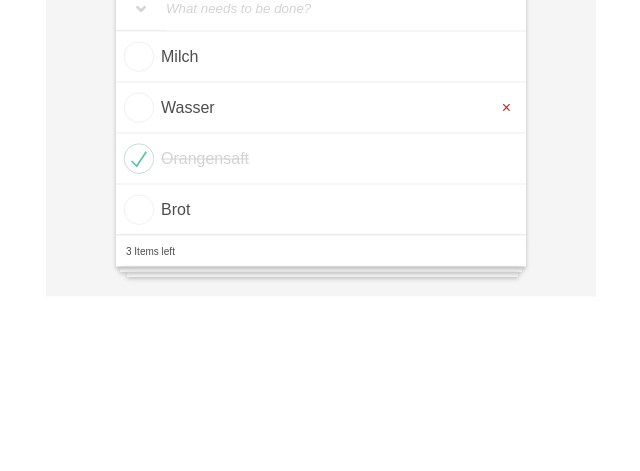
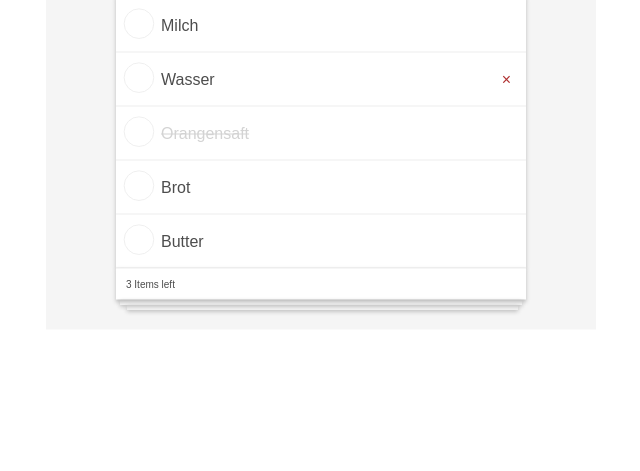
Before and after one commit to muhamed91/todo, a plain HTML site: page index.html in a window 1280 px wide. Shown: the part 329-800 px from the top of the page, without its empty margins (319-959 px from the left). Drawn offline with Linux system fonts and the light colour scheme.

Commit message:
Add new CSS classes and the done Function with Checkboxes

```diff
--- a/index.html
+++ b/index.html
@@ -10,7 +10,6 @@
         crossorigin="anonymous">
     <title>Todos - Projekt</title>
 </head>
-
 <body>
     <div class="main-wrapper">
       <h1>todos</h1>
@@ -19,23 +18,21 @@
                 <i class="fas fa-angle-down arrow-down"></i>
                 <input type="text" placeholder="What needs to be done?">
             </div>
-            <ul class="todo-list-items">
-                <li><svg xmlns="http://www.w3.org/2000/svg" width="40" height="40" viewBox="-10 -18 100 135">
-                        <circle cx="50" cy="50" r="50" fill="none" stroke="#ededed" stroke-width="3" /></svg>
+                <ul class="todo-list">
+                    <li><input type="checkbox">
                         Milch</li>
-                <li><svg xmlns="http://www.w3.org/2000/svg" width="40" height="40" viewBox="-10 -18 100 135">
-                        <circle cx="50" cy="50" r="50" fill="none" stroke="#ededed" stroke-width="3" /></svg>
+                    <li><input type="checkbox">
                         Wasser<button>&times;</button></li>
-                <li class="active"><svg xmlns="http://www.w3.org/2000/svg" width="40" height="40" viewBox="-10 -18 100 135">
-                        <circle cx="50" cy="50" r="50" fill="none" stroke="#bddad5" stroke-width="3" />
-                        <path fill="#5dc2af" d="M72 25L42 71 27 56l-4 4 20 20 34-52z" /></svg>
+                    <li class="active"><input type="checkbox">
                         Orangensaft</li>
-                <li><svg xmlns="http://www.w3.org/2000/svg" width="40" height="40" viewBox="-10 -18 100 135">
-                        <circle cx="50" cy="50" r="50" fill="none" stroke="#ededed" stroke-width="3" /></svg>
+                    <li><input type="checkbox">
                         Brot</li>
+                    <li><input type="checkbox">
+                        Butter</li>
                 </ul>
             <div class="left-items">
                 <p>3 Items left</p>
+            </div>
         </div>
     </div>
 
--- a/style.css
+++ b/style.css
@@ -49,7 +49,7 @@ h1 {
 
 }
 
-.todo-list-items {
+.todo-list {
     list-style-type: none;
     background-color: #ffffff;
     -webkit-box-shadow: 0px 2px 4px 0px rgba(186, 186, 186, 1);
@@ -89,10 +89,6 @@ h1 {
 
 }
 
-svg {
-    padding-right: 5px;
-}
-
 
 button {
     margin-left: auto;
@@ -116,25 +112,6 @@ p {
 
 }
 
-.empty-2 {
-
-    -webkit-box-shadow: 0px 2px 4px 0px rgba(186, 186, 186, 1);
-    -moz-box-shadow: 0px 2px 4px 0px rgba(186, 186, 186, 1);
-    box-shadow: 0px 2px 4px 0px rgba(186, 186, 186, 1);
-    height: 5px;
-    width: 95%;
-    margin: auto;
-}
-
-.empty {
-    -webkit-box-shadow: 0px 2px 4px 0px rgba(186, 186, 186, 1);
-    -moz-box-shadow: 0px 2px 4px 0px rgba(186, 186, 186, 1);
-    box-shadow: 0px 2px 4px 0px rgba(186, 186, 186, 1);
-    height: 5px;
-    width: 98%;
-    margin: auto;
-}
-
 li {
     padding: 5px 0;
     border-top: 1px solid #ededed;
@@ -143,6 +120,10 @@ li {
     display: flex;
     align-items: center;
     justify-content: start;
+}
+
+li input {
+    margin-right: 5px;
 }
 
 input[type="text"] {
@@ -155,3 +136,16 @@ input::placeholder {
     font-style: italic;
     color: lightgray;
 }
+
+[type="checkbox"] {
+  -webkit-appearance: none;
+  -moz-appearance: none;
+  appearance: none; }
+
+[type="checkbox"]::after {
+    content: url('/svg/inactive.svg');
+}
+
+[type="checkbox"]:checked::after {
+     content: url('/svg/active.svg');
+}
```
Also changed, not shown: svg/active.svg (added), svg/inactive.svg (added). Lines whose indentation alone changed are shown as unchanged.
